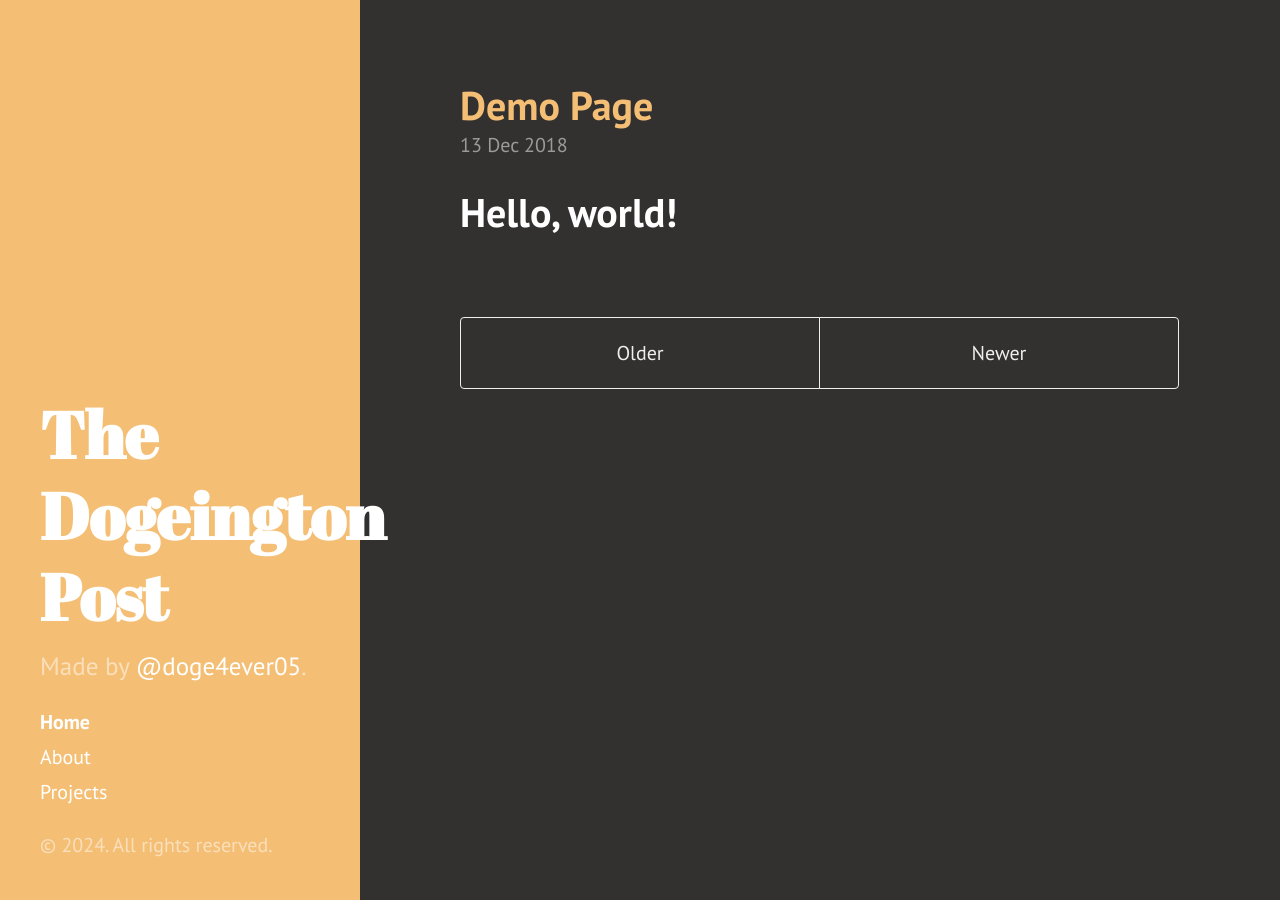
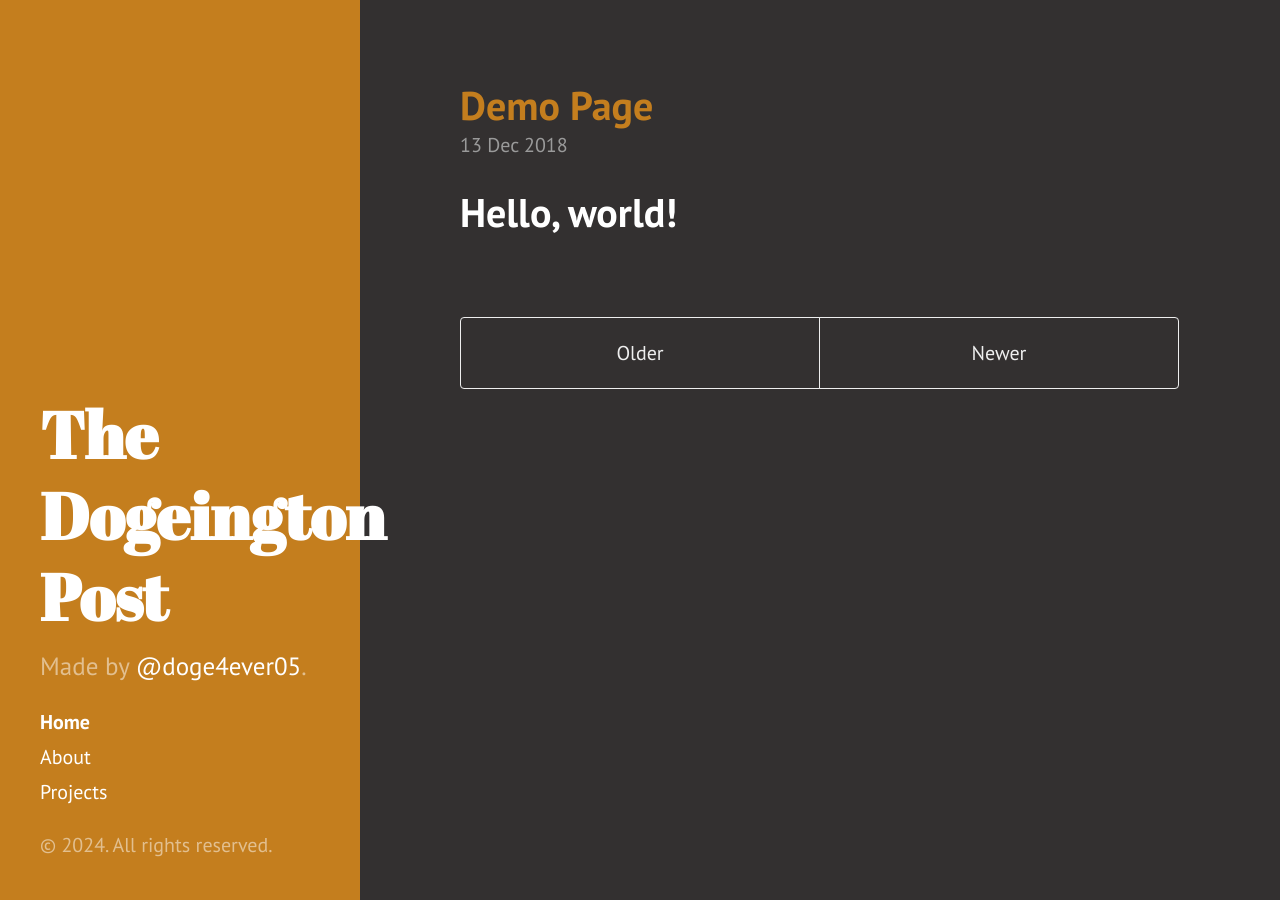
Before and after one commit to doge4ever05/doge4ever05.github.io, a Jekyll site: the page built from index.html, in a window 1280 px wide. Built offline with Jekyll 4.4.1, drawn with Linux system fonts in a browser that asks for light colours; the list of posts is cut into pages by our own code.

Commit message:
Update hyde.css

```diff
--- a/public/css/hyde.css
+++ b/public/css/hyde.css
@@ -197,11 +197,11 @@ a.sidebar-nav-item:focus {
 
 /* Yellow */
 .theme-base-0a .sidebar {
-  background-color: #f4bf75;
+  background-color: #c47e1e;
 }
 .theme-base-0a .content a,
 .theme-base-0a .related-posts li a:hover {
-  color: #f4bf75;
+  color: #c47e1e;
 }
 
 /* Green */
```
